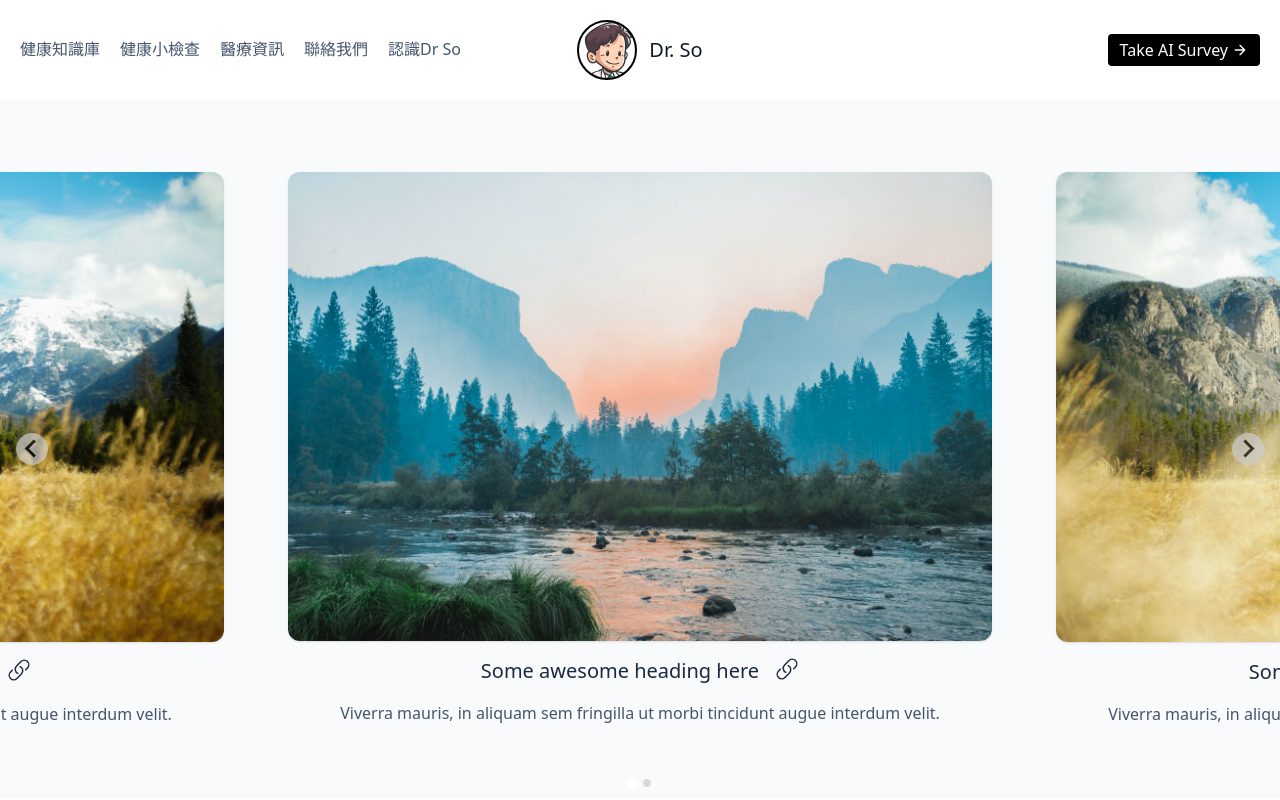
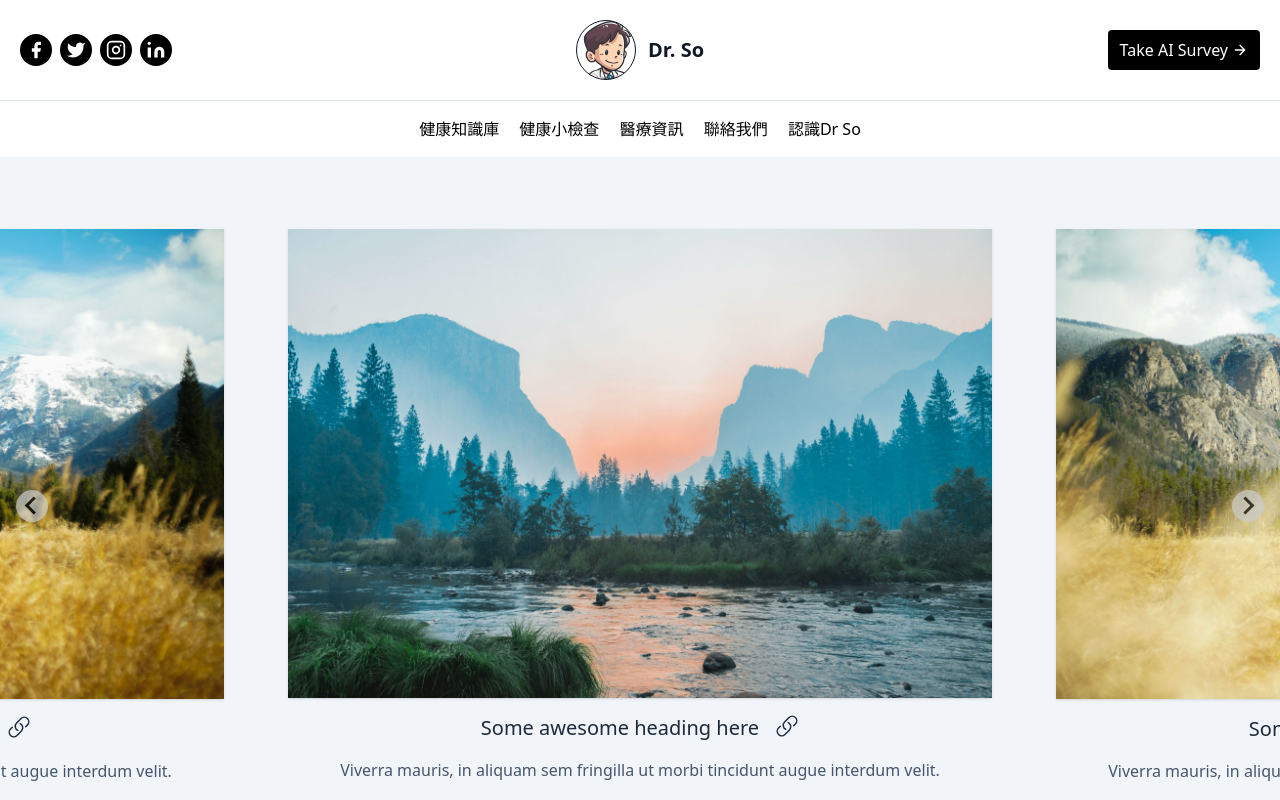
Before and after one commit to Ruppell/mio-dr-so, a website: page design-b.html in a window 1280 px wide. Shown: the top 800 px of the page. Drawn offline with nearby package versions, Linux system fonts and the light colour scheme.

Commit message:
feat: Changes header design

```diff
--- a/design-b.html
+++ b/design-b.html
@@ -14,40 +14,68 @@
 
             <!-- Header -->
             <header>
+                <div class="border-b border-b-slate-200">
                     <div class="container mx-auto flex flex-wrap p-5 flex-col md:flex-row items-center">
-                    <nav class="flex lg:w-2/5 flex-wrap items-center md:ml-auto">
-                        <a class="mr-5 border-b border-b-2 border-b-white hover:border-b-black">健康知識庫</a>
-                        <a class="mr-5 border-b border-b-2 border-b-white hover:border-b-black">健康小檢查</a>
-                        <a class="mr-5 border-b border-b-2 border-b-white hover:border-b-black">醫療資訊</a>
-                        <a class="mr-5 border-b border-b-2 border-b-white hover:border-b-black">聯絡我們</a>
-                        <a class="mr-5 border-b border-b-2 border-b-white hover:border-b-black">認識Dr So</a>
-                    </nav>
+                        <div class="flex lg:w-2/5 flex-wrap items-center md:ml-auto gap-2">
+                            <a class="text-white bg-black rounded-full hover:scale-105 p-[6px]">
+                                <svg fill="currentColor" stroke-linecap="round" stroke-linejoin="round" stroke-width="2" class="w-5 h-5" viewBox="0 0 24 24">
+                                    <path d="M18 2h-3a5 5 0 00-5 5v3H7v4h3v8h4v-8h3l1-4h-4V7a1 1 0 011-1h3z"></path>
+                                </svg>
+                            </a>
+                            <a class="text-white bg-black rounded-full hover:scale-105 p-[6px]">
+                                <svg fill="currentColor" stroke-linecap="round" stroke-linejoin="round" stroke-width="2" class="w-5 h-5" viewBox="0 0 24 24">
+                                    <path d="M23 3a10.9 10.9 0 01-3.14 1.53 4.48 4.48 0 00-7.86 3v1A10.66 10.66 0 013 4s-4 9 5 13a11.64 11.64 0 01-7 2c9 5 20 0 20-11.5a4.5 4.5 0 00-.08-.83A7.72 7.72 0 0023 3z"></path>
+                                </svg>
+                            </a>
+                            <a class="text-white bg-black rounded-full hover:scale-105 p-[6px]">
+                                <svg fill="none" stroke="currentColor" stroke-linecap="round" stroke-linejoin="round" stroke-width="2" class="w-5 h-5" viewBox="0 0 24 24">
+                                    <rect width="20" height="20" x="2" y="2" rx="5" ry="5"></rect>
+                                    <path d="M16 11.37A4 4 0 1112.63 8 4 4 0 0116 11.37zm1.5-4.87h.01"></path>
+                                </svg>
+                            </a>
+                            <a class="text-white bg-black rounded-full hover:scale-105 p-[6px]">
+                                <svg fill="currentColor" stroke="currentColor" stroke-linecap="round" stroke-linejoin="round" stroke-width="0" class="w-5 h-5" viewBox="0 0 24 24">
+                                    <path stroke="none" d="M16 8a6 6 0 016 6v7h-4v-7a2 2 0 00-2-2 2 2 0 00-2 2v7h-4v-7a6 6 0 016-6zM2 9h4v12H2z"></path>
+                                    <circle cx="4" cy="4" r="2" stroke="none"></circle>
+                                </svg>
+                            </a>
+                        </div>
                         <a class="flex order-first lg:order-none lg:w-1/5 title-font font-medium items-center text-gray-900 lg:items-center lg:justify-center mb-4 md:mb-0">
                             <div class="logo grid grid-cols-1 justify-items-center">
-                            <div class="w-15 h-15 rounded-full border border-black border-2 bg-white bg-doctor-character bg-size-[50px] bg-center bg-top"></div>
+                                <div class="w-15 h-15 rounded-full border border-1 bg-white bg-doctor-character bg-size-[50px] bg-center bg-top"></div>
                             </div>
-                        <span class="ml-3 text-xl">Dr. So</span>
+                            <span class="ml-3 text-xl font-bold">Dr. So</span>
                         </a>
                         <div class="lg:w-2/5 inline-flex lg:justify-end ml-5 lg:ml-0">
-                        <button class="inline-flex items-center bg-black border-0 py-1 px-3 focus:outline-none hover:scale-105 rounded text-white mt-4 md:mt-0">Take AI Survey
+                            <button class="inline-flex items-center bg-black border-0 py-2 px-3 focus:outline-none hover:scale-105 rounded text-white mt-4 md:mt-0">Take AI Survey
                                 <svg fill="none" stroke="currentColor" stroke-linecap="round" stroke-linejoin="round" stroke-width="2" class="w-4 h-4 ml-1" viewBox="0 0 24 24">
                                     <path d="M5 12h14M12 5l7 7-7 7"></path>
                                 </svg>
                             </button>
                         </div>
                     </div>
+                </div>
+                <div class="py-4 flex justify-center md:ml-auto">
+                    <nav class="text-black space-x-4">
+                        <a href="#">健康知識庫</a>
+                        <a href="#">健康小檢查</a>
+                        <a href="#">醫療資訊</a>
+                        <a href="#">聯絡我們</a>
+                        <a href="#">認識Dr So</a>
+                    </nav>
+                </div>
             </header>
 
             <!-- Slider -->
-            <section id="image-carousel" class="splide bg-slate-50 py-5 md:py-10">
+            <section id="image-carousel" class="splide bg-slate-100 py-5 md:py-10">
                 <div class="">
                     <div class="splide__track">
                         <div class="splide__list">
 
                             <!-- Slide -->
                             <div class="splide__slide">
-                                <div class="p-2 md:p-4 lg:p-8 rounded-xl overflow-hidden space-y-4 text-center">
-                                    <img alt="" class="rounded-xl shadow" src="/src/img/sample-3.jpg"/>
+                                <div class="p-2 md:p-4 lg:p-8 overflow-hidden space-y-4 text-center">
+                                    <img alt="" class="shadow" src="/src/img/sample-3.jpg"/>
                                     <a href="" class="text-xl heading flex justify-center gap-4">
                                         Some awesome heading here
                                         <svg xmlns="http://www.w3.org/2000/svg" fill="none" viewBox="0 0 24 24" stroke-width="1.5" stroke="currentColor" class="size-6">
@@ -61,7 +89,7 @@
                             <!-- Slide -->
                             <div class="splide__slide">
                                 <div class="p-2 md:p-4 lg:p-8 rounded-xl overflow-hidden space-y-4 text-center">
-                                    <img alt="" class="rounded-xl shadow" src="/src/img/sample-2.jpg"/>
+                                    <img alt="" class="shadow" src="/src/img/sample-2.jpg"/>
                                     <a href="" class="text-xl heading flex justify-center gap-4">
                                         Some awesome heading here
                                         <svg xmlns="http://www.w3.org/2000/svg" fill="none" viewBox="0 0 24 24" stroke-width="1.5" stroke="currentColor" class="size-6">
@@ -71,8 +99,6 @@
                                     <p>Viverra mauris, in aliquam sem fringilla ut morbi tincidunt augue interdum velit.</p>
                                 </div>
                             </div>
-
-
 
                         </div>
                     </div>
@@ -84,7 +110,7 @@
                 <div class="container px-5 py-8 mx-auto flex items-center sm:flex-row flex-col">
                     <a class="flex title-font font-medium items-center md:justify-start justify-center text-gray-900">
                         <div class="logo grid grid-cols-1 justify-items-center">
-                            <div class="w-15 h-15 rounded-full border border-black border-2 bg-white bg-doctor-character bg-size-[50px] bg-center bg-top"></div>
+                            <div class="w-15 h-15 rounded-full border border-black border-1 bg-white bg-doctor-character bg-size-[50px] bg-center bg-top"></div>
                         </div>
                         <span class="ml-3 text-xl">Dr. So</span>
                     </a>
```
Also changed, not shown: src/output.css. Lines whose indentation alone changed are shown as unchanged.
